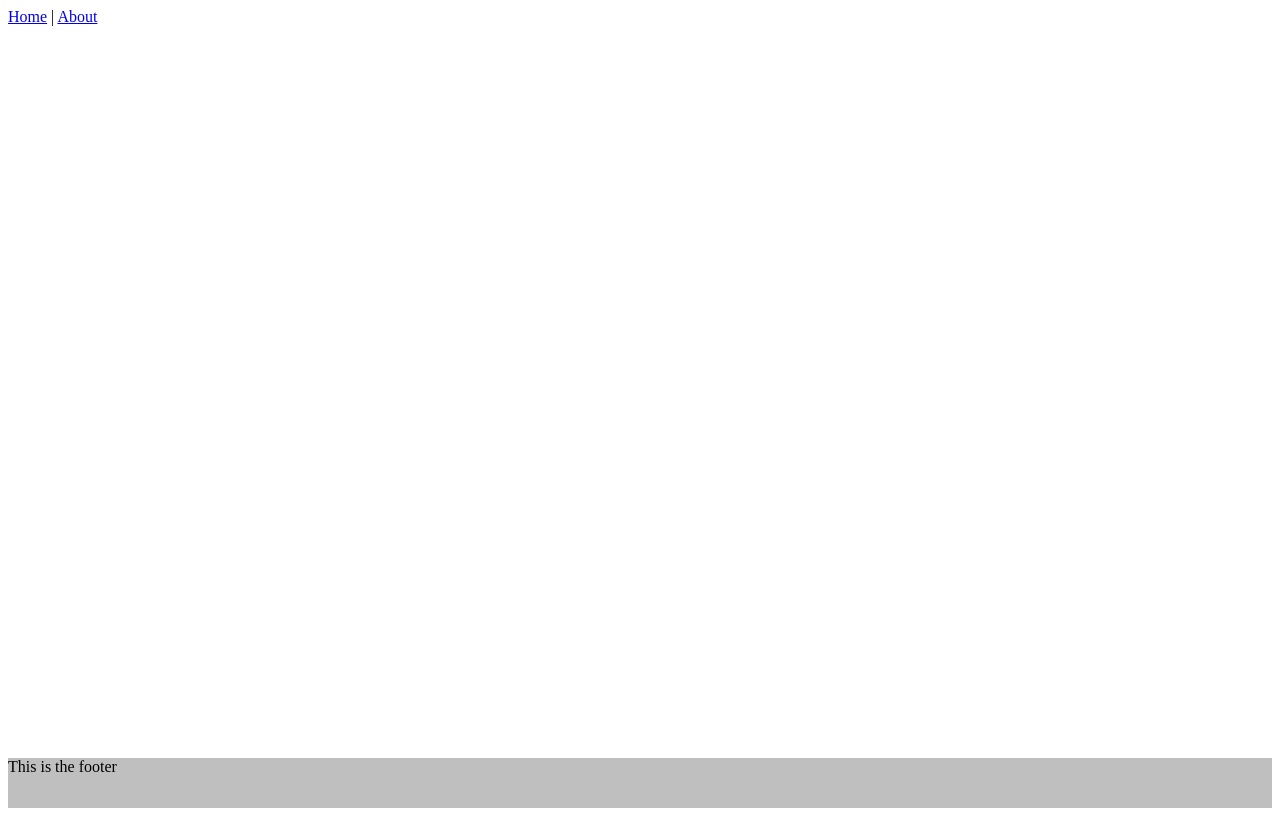
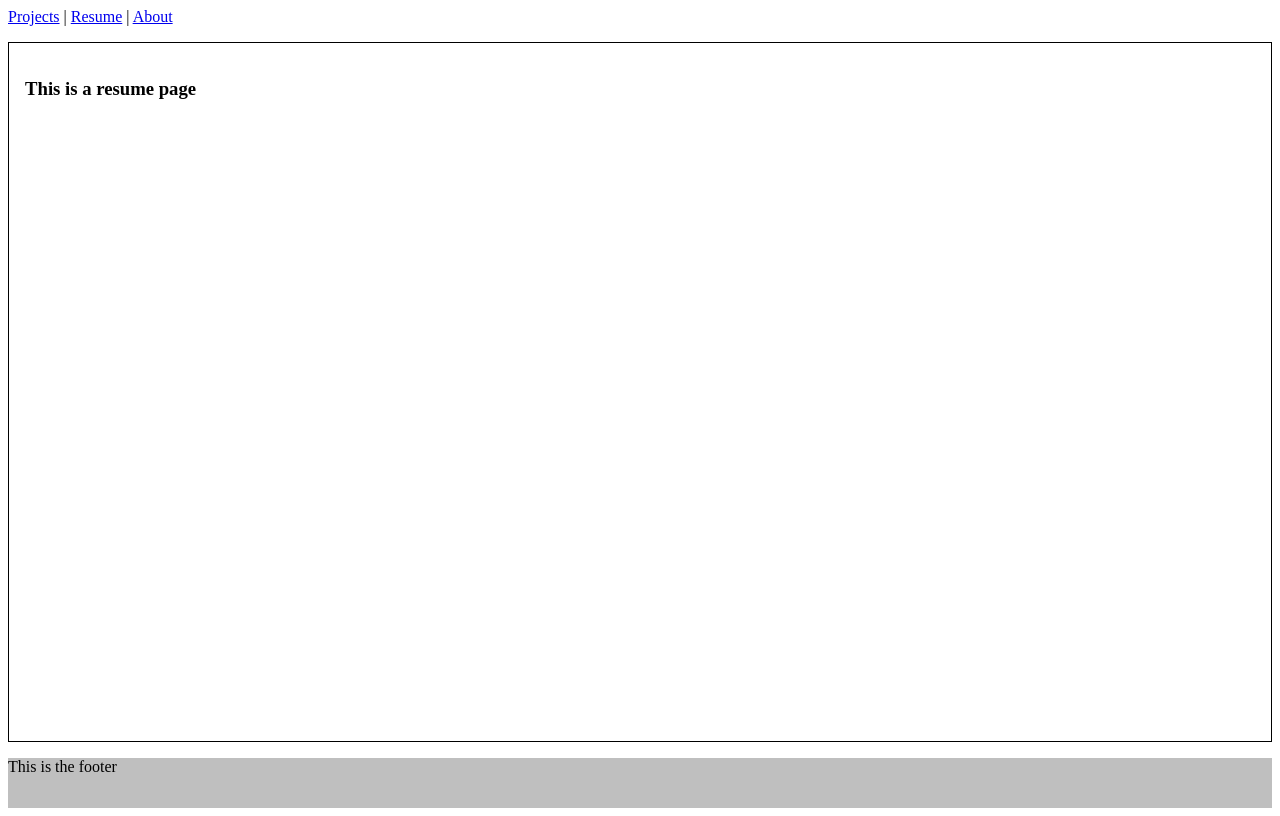
Before and after one commit to MMFane/MMFane.github.io, a Vue app: page /resume in a window 1280 px wide. Built offline with nearby package versions, Linux system fonts and the light colour scheme.

Commit message:
add resume to nav and refine page names

```diff
--- a/src/components/Nav.vue
+++ b/src/components/Nav.vue
@@ -1,6 +1,7 @@
 <template>
   <nav>
-    <router-link to="/">Home</router-link> |
+    <router-link to="/">Projects</router-link> |
+    <router-link to="/resume">Resume</router-link> |
     <router-link to="/about">About</router-link>
   </nav>
 </template>
--- a/src/router/index.js
+++ b/src/router/index.js
@@ -1,29 +1,39 @@
-import Vue from 'vue'
-import VueRouter from 'vue-router'
-import Home from '../views/Home.vue'
+import Vue from "vue";
+import VueRouter from "vue-router";
+import Home from "../views/Home.vue";
 
-Vue.use(VueRouter)
+Vue.use(VueRouter);
 
-  const routes = [
+const routes = [
   {
-    path: '/',
-    name: 'Home',
-    component: Home
+    path: "/",
+    name: "Home",
+    component: Home,
   },
   {
-    path: '/about',
-    name: 'About',
+    path: "/about",
+    name: "About",
     // route level code-splitting
     // this generates a separate chunk (about.[hash].js) for this route
     // which is lazy-loaded when the route is visited.
-    component: () => import(/* webpackChunkName: "about" */ '../views/About.vue')
-  }
-]
+    component: () =>
+      import(/* webpackChunkName: "about" */ "../views/About.vue"),
+  },
+  {
+    path: "/resume",
+    name: "Resume",
+    // route level code-splitting
+    // this generates a separate chunk (about.[hash].js) for this route
+    // which is lazy-loaded when the route is visited.
+    component: () =>
+      import(/* webpackChunkName: "resume" */ "../views/Resume.vue"),
+  },
+];
 
 const router = new VueRouter({
-  mode: 'history',
+  mode: "history",
   base: process.env.BASE_URL,
-  routes
-})
+  routes,
+});
 
-export default router
+export default router;
--- /dev/null
+++ b/src/views/Resume.vue
@@ -0,0 +1,5 @@
+<template>
+  <section id="router-view">
+    <h1>This is a resume page</h1>
+  </section>
+</template>
```
